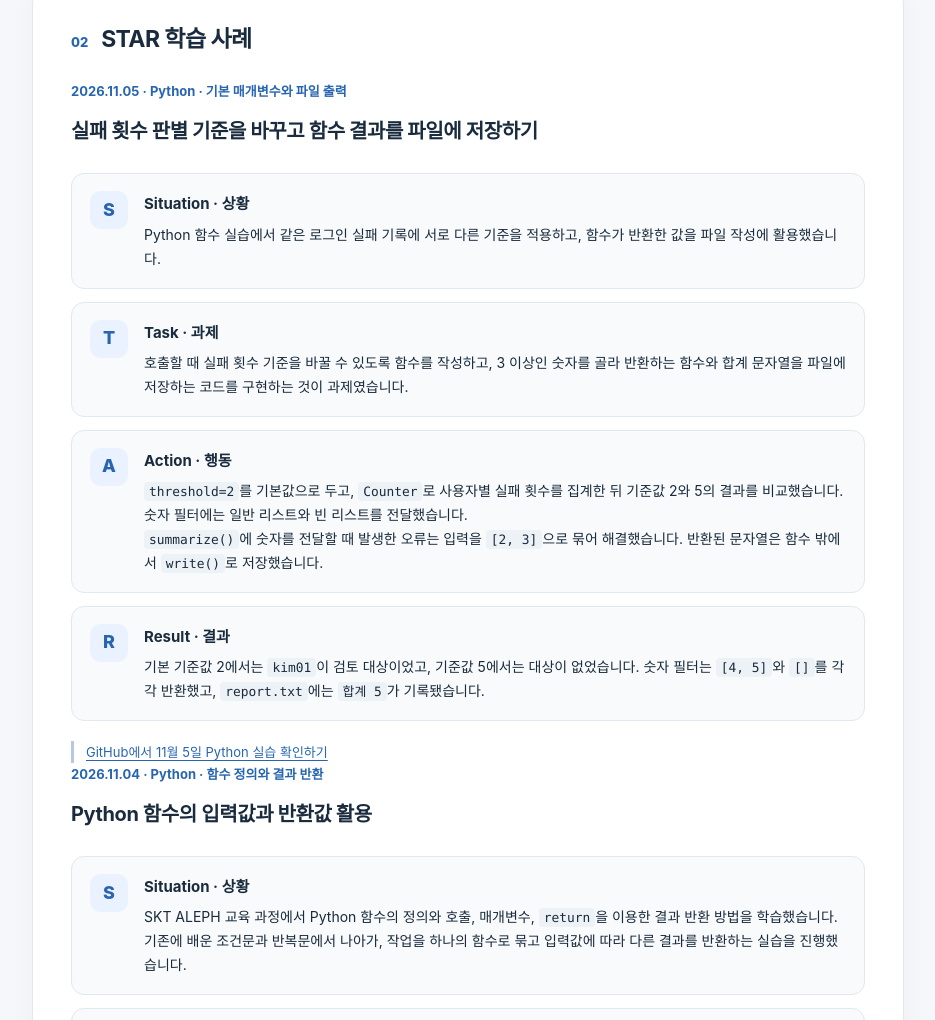
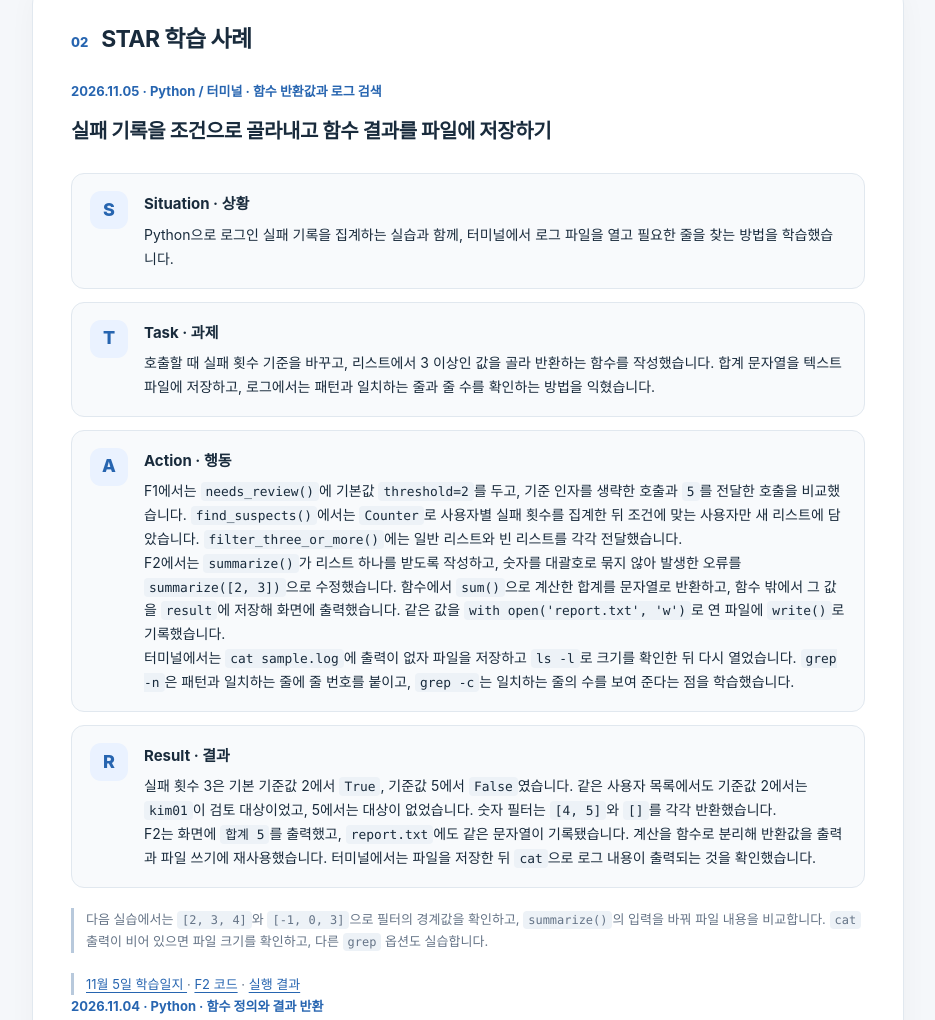
Before and after one commit to wjddncjf/python-learning-portfolio, a plain HTML site: page index.html in a window 1280 px wide. Shown: the part 727-1747 px from the top of the page, without its empty margins (172-1107 px from the left). Drawn offline with Linux system fonts and the light colour scheme.

Commit message:
Expand November 5 STAR case with F2 and log practice

```diff
--- a/index.html
+++ b/index.html
@@ -47,15 +47,15 @@
 
         <!-- 2026.11.05 Python functions and file output -->
         <article>
-          <p class="date">2026.11.05 · Python · 기본 매개변수와 파일 출력</p>
-          <h3>실패 횟수 판별 기준을 바꾸고 함수 결과를 파일에 저장하기</h3>
+          <p class="date">2026.11.05 · Python / 터미널 · 함수 반환값과 로그 검색</p>
+          <h3>실패 기록을 조건으로 골라내고 함수 결과를 파일에 저장하기</h3>
 
           <div class="star-grid">
             <article class="star-item">
               <span class="star-letter">S</span>
               <div>
                 <h4>Situation · 상황</h4>
-                <p>Python 함수 실습에서 같은 로그인 실패 기록에 서로 다른 기준을 적용하고, 함수가 반환한 값을 파일 작성에 활용했습니다.</p>
+                <p>Python으로 로그인 실패 기록을 집계하는 실습과 함께, 터미널에서 로그 파일을 열고 필요한 줄을 찾는 방법을 학습했습니다.</p>
               </div>
             </article>
 
@@ -63,7 +63,7 @@
               <span class="star-letter">T</span>
               <div>
                 <h4>Task · 과제</h4>
-                <p>호출할 때 실패 횟수 기준을 바꿀 수 있도록 함수를 작성하고, 3 이상인 숫자를 골라 반환하는 함수와 합계 문자열을 파일에 저장하는 코드를 구현하는 것이 과제였습니다.</p>
+                <p>호출할 때 실패 횟수 기준을 바꾸고, 리스트에서 3 이상인 값을 골라 반환하는 함수를 작성했습니다. 합계 문자열을 텍스트 파일에 저장하고, 로그에서는 패턴과 일치하는 줄과 줄 수를 확인하는 방법을 익혔습니다.</p>
               </div>
             </article>
 
@@ -71,8 +71,9 @@
               <span class="star-letter">A</span>
               <div>
                 <h4>Action · 행동</h4>
-                <p><code>threshold=2</code>를 기본값으로 두고, <code>Counter</code>로 사용자별 실패 횟수를 집계한 뒤 기준값 2와 5의 결과를 비교했습니다. 숫자 필터에는 일반 리스트와 빈 리스트를 전달했습니다.</p>
-                <p><code>summarize()</code>에 숫자를 전달할 때 발생한 오류는 입력을 <code>[2, 3]</code>으로 묶어 해결했습니다. 반환된 문자열은 함수 밖에서 <code>write()</code>로 저장했습니다.</p>
+                <p>F1에서는 <code>needs_review()</code>에 기본값 <code>threshold=2</code>를 두고, 기준 인자를 생략한 호출과 <code>5</code>를 전달한 호출을 비교했습니다. <code>find_suspects()</code>에서는 <code>Counter</code>로 사용자별 실패 횟수를 집계한 뒤 조건에 맞는 사용자만 새 리스트에 담았습니다. <code>filter_three_or_more()</code>에는 일반 리스트와 빈 리스트를 각각 전달했습니다.</p>
+                <p>F2에서는 <code>summarize()</code>가 리스트 하나를 받도록 작성하고, 숫자를 대괄호로 묶지 않아 발생한 오류를 <code>summarize([2, 3])</code>으로 수정했습니다. 함수에서 <code>sum()</code>으로 계산한 합계를 문자열로 반환하고, 함수 밖에서 그 값을 <code>result</code>에 저장해 화면에 출력했습니다. 같은 값을 <code>with open('report.txt', 'w')</code>로 연 파일에 <code>write()</code>로 기록했습니다.</p>
+                <p>터미널에서는 <code>cat sample.log</code>에 출력이 없자 파일을 저장하고 <code>ls -l</code>로 크기를 확인한 뒤 다시 열었습니다. <code>grep -n</code>은 패턴과 일치하는 줄에 줄 번호를 붙이고, <code>grep -c</code>는 일치하는 줄의 수를 보여 준다는 점을 학습했습니다.</p>
               </div>
             </article>
 
@@ -80,16 +81,24 @@
               <span class="star-letter">R</span>
               <div>
                 <h4>Result · 결과</h4>
-                <p>기본 기준값 2에서는 <code>kim01</code>이 검토 대상이었고, 기준값 5에서는 대상이 없었습니다. 숫자 필터는 <code>[4, 5]</code>와 <code>[]</code>를 각각 반환했고, <code>report.txt</code>에는 <code>합계 5</code>가 기록됐습니다.</p>
+                <p>실패 횟수 3은 기본 기준값 2에서 <code>True</code>, 기준값 5에서 <code>False</code>였습니다. 같은 사용자 목록에서도 기준값 2에서는 <code>kim01</code>이 검토 대상이었고, 5에서는 대상이 없었습니다. 숫자 필터는 <code>[4, 5]</code>와 <code>[]</code>를 각각 반환했습니다.</p>
+                <p>F2는 화면에 <code>합계 5</code>를 출력했고, <code>report.txt</code>에도 같은 문자열이 기록됐습니다. 계산을 함수로 분리해 반환값을 출력과 파일 쓰기에 재사용했습니다. 터미널에서는 파일을 저장한 뒤 <code>cat</code>으로 로그 내용이 출력되는 것을 확인했습니다.</p>
               </div>
             </article>
           </div>
 
           <p class="note">
+            다음 실습에서는 <code>[2, 3, 4]</code>와 <code>[-1, 0, 3]</code>으로 필터의 경계값을 확인하고,
+            <code>summarize()</code>의 입력을 바꿔 파일 내용을 비교합니다.
+            <code>cat</code> 출력이 비어 있으면 파일 크기를 확인하고, 다른 <code>grep</code> 옵션도 실습합니다.
+          </p>
+          <p class="note">
             <a href="https://github.com/wjddncjf/security-agent-toolkit/blob/main/docs/2026-11-05.md"
                target="_blank" rel="noopener noreferrer">
-              GitHub에서 11월 5일 Python 실습 확인하기
+              11월 5일 학습일지
             </a>
+            · <a href="https://github.com/wjddncjf/security-agent-toolkit/blob/main/agent_core/assignment_10_f2.py">F2 코드</a>
+            · <a href="https://github.com/wjddncjf/security-agent-toolkit/blob/main/report.txt">실행 결과</a>
           </p>
         </article>
 
@@ -687,11 +696,13 @@
           <article class="timeline-item">
             <time datetime="2026-11-05">2026.11.05</time>
             <div>
-              <strong>Python 기본 매개변수와 함수 결과 저장</strong>
+              <strong>Python 함수 반환값 저장과 터미널 로그 검색</strong>
               <p>
                 기본 기준값과 전달한 기준값 비교 ·
                 <code>Counter</code>로 사용자별 실패 횟수 집계 ·
-                빈 리스트 처리 · 함수 반환값을 <code>report.txt</code>에 저장 ·
+                빈 리스트 처리 · <code>summarize([2, 3])</code>의 반환값 출력 및 <code>report.txt</code> 저장 ·
+                <code>cat</code>과 <code>ls -l</code>로 파일 확인 ·
+                <code>grep -n</code>과 <code>grep -c</code>로 일치하는 줄의 번호와 개수 확인 ·
                 위 STAR 사례 참고
               </p>
             </div>
```
